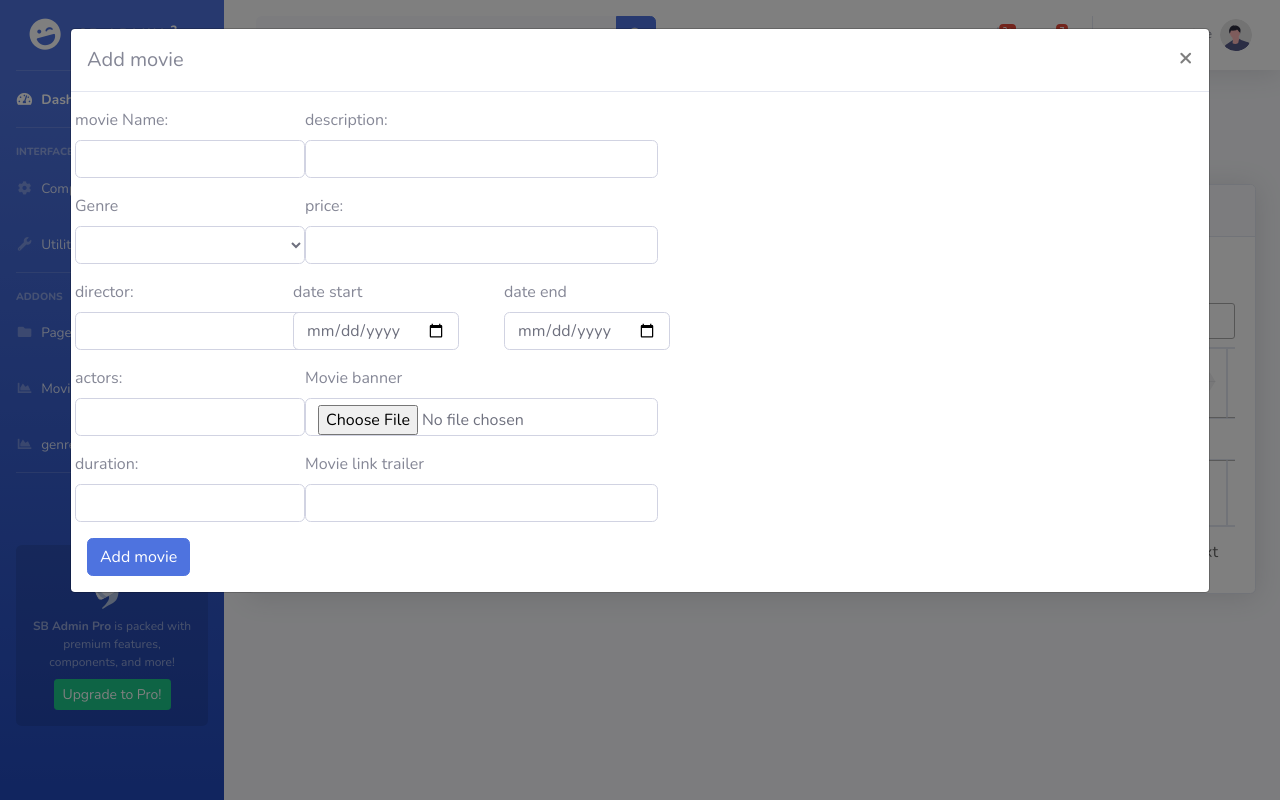
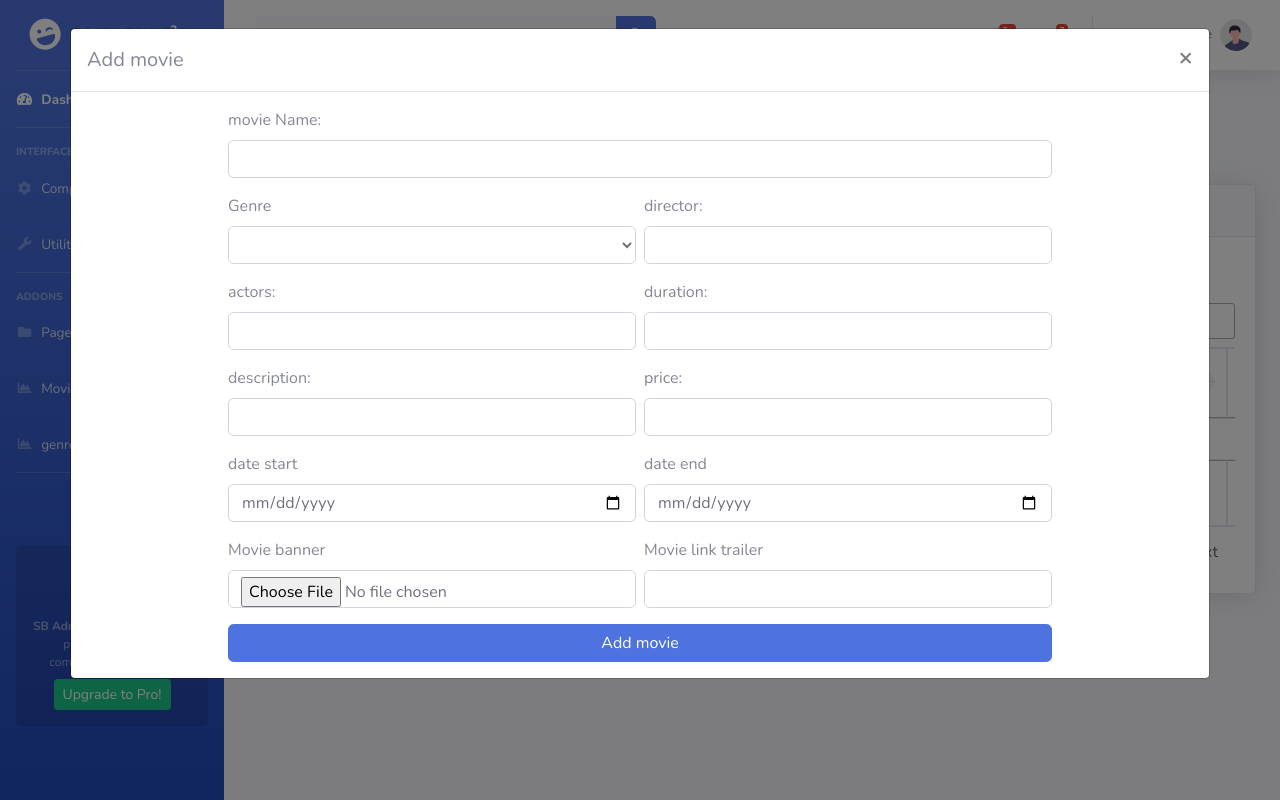
Before and after one commit to Nhanpro385/MBT_Nhom7_, a PHP site: page /admin/index.php?movie in a window 1280 px wide, after a click on "Add Movie". Run offline with PHP 8.4, Linux system fonts and the light colour scheme; the visitor is signed in with stand-in values (Sample User, id 1); data that the repository does not hold is empty; some libraries are stand-ins or nearby versions.

Commit message:
[css] - chinh sua form add movie admin N7.61

```diff
--- a/admin/layout.php
+++ b/admin/layout.php
@@ -6,6 +6,7 @@
     <meta charset="utf-8">
     <meta http-equiv="X-UA-Compatible" content="IE=edge">
     <meta name="viewport" content="width=device-width, initial-scale=1, shrink-to-fit=no">
+    <link rel="stylesheet" href="../public/css/admin_style.css">
     <meta name="description" content="">
     <meta name="author" content="">
 
@@ -13,9 +14,7 @@
 
     <!-- Custom fonts for this template-->
     <link href="../public/admintemplate/vendor/fontawesome-free/css/all.min.css" rel="stylesheet" type="text/css">
-    <link
-        href="https://fonts.googleapis.com/css?family=Nunito:200,200i,300,300i,400,400i,600,600i,700,700i,800,800i,900,900i"
-        rel="stylesheet">
+    <link href="https://fonts.googleapis.com/css?family=Nunito:200,200i,300,300i,400,400i,600,600i,700,700i,800,800i,900,900i" rel="stylesheet">
     <!-- DataTables CSS -->
     <link rel="stylesheet" type="text/css" href="https://cdn.datatables.net/1.11.6/css/jquery.dataTables.css">
 
@@ -44,4 +43,5 @@
 <!-- Page level custom scripts -->
 <!-- <script src="../public/admintemplate/js/demo/chart-area-demo.js"></script>
     <script src="../public/admintemplate/js/demo/chart-pie-demo.js"></script> -->
+
 </html>
--- a/admin/view/movies_manager.php
+++ b/admin/view/movies_manager.php
@@ -16,8 +16,7 @@
             <!-- Topbar Search -->
             <form class="d-none d-sm-inline-block form-inline mr-auto ml-md-3 my-2 my-md-0 mw-100 navbar-search">
                 <div class="input-group">
-                    <input type="text" class="form-control bg-light border-0 small" placeholder="Search for..."
-                        aria-label="Search" aria-describedby="basic-addon2">
+                    <input type="text" class="form-control bg-light border-0 small" placeholder="Search for..." aria-label="Search" aria-describedby="basic-addon2">
                     <div class="input-group-append">
                         <button class="btn btn-primary" type="button">
                             <i class="fas fa-search fa-sm"></i>
@@ -31,17 +30,14 @@
 
                 <!-- Nav Item - Search Dropdown (Visible Only XS) -->
                 <li class="nav-item dropdown no-arrow d-sm-none">
-                    <a class="nav-link dropdown-toggle" href="#" id="searchDropdown" role="button"
-                        data-toggle="dropdown" aria-haspopup="true" aria-expanded="false">
+                    <a class="nav-link dropdown-toggle" href="#" id="searchDropdown" role="button" data-toggle="dropdown" aria-haspopup="true" aria-expanded="false">
                         <i class="fas fa-search fa-fw"></i>
                     </a>
                     <!-- Dropdown - Messages -->
-                    <div class="dropdown-menu dropdown-menu-right p-3 shadow animated--grow-in"
-                        aria-labelledby="searchDropdown">
+                    <div class="dropdown-menu dropdown-menu-right p-3 shadow animated--grow-in" aria-labelledby="searchDropdown">
                         <form class="form-inline mr-auto w-100 navbar-search">
                             <div class="input-group">
-                                <input type="text" class="form-control bg-light border-0 small"
-                                    placeholder="Search for..." aria-label="Search" aria-describedby="basic-addon2">
+                                <input type="text" class="form-control bg-light border-0 small" placeholder="Search for..." aria-label="Search" aria-describedby="basic-addon2">
                                 <div class="input-group-append">
                                     <button class="btn btn-primary" type="button">
                                         <i class="fas fa-search fa-sm"></i>
@@ -54,15 +50,13 @@
 
                 <!-- Nav Item - Alerts -->
                 <li class="nav-item dropdown no-arrow mx-1">
-                    <a class="nav-link dropdown-toggle" href="#" id="alertsDropdown" role="button"
-                        data-toggle="dropdown" aria-haspopup="true" aria-expanded="false">
+                    <a class="nav-link dropdown-toggle" href="#" id="alertsDropdown" role="button" data-toggle="dropdown" aria-haspopup="true" aria-expanded="false">
                         <i class="fas fa-bell fa-fw"></i>
                         <!-- Counter - Alerts -->
                         <span class="badge badge-danger badge-counter">3+</span>
                     </a>
                     <!-- Dropdown - Alerts -->
-                    <div class="dropdown-list dropdown-menu dropdown-menu-right shadow animated--grow-in"
-                        aria-labelledby="alertsDropdown">
+                    <div class="dropdown-list dropdown-menu dropdown-menu-right shadow animated--grow-in" aria-labelledby="alertsDropdown">
                         <h6 class="dropdown-header">
                             Alerts Center
                         </h6>
@@ -105,15 +99,13 @@
 
                 <!-- Nav Item - Messages -->
                 <li class="nav-item dropdown no-arrow mx-1">
-                    <a class="nav-link dropdown-toggle" href="#" id="messagesDropdown" role="button"
-                        data-toggle="dropdown" aria-haspopup="true" aria-expanded="false">
+                    <a class="nav-link dropdown-toggle" href="#" id="messagesDropdown" role="button" data-toggle="dropdown" aria-haspopup="true" aria-expanded="false">
                         <i class="fas fa-envelope fa-fw"></i>
                         <!-- Counter - Messages -->
                         <span class="badge badge-danger badge-counter">7</span>
                     </a>
                     <!-- Dropdown - Messages -->
-                    <div class="dropdown-list dropdown-menu dropdown-menu-right shadow animated--grow-in"
-                        aria-labelledby="messagesDropdown">
+                    <div class="dropdown-list dropdown-menu dropdown-menu-right shadow animated--grow-in" aria-labelledby="messagesDropdown">
                         <h6 class="dropdown-header">
                             Message Center
                         </h6>
@@ -152,8 +144,7 @@
                         </a>
                         <a class="dropdown-item d-flex align-items-center" href="#">
                             <div class="dropdown-list-image mr-3">
-                                <img class="rounded-circle" src="https://source.unsplash.com/Mv9hjnEUHR4/60x60"
-                                    alt="...">
+                                <img class="rounded-circle" src="https://source.unsplash.com/Mv9hjnEUHR4/60x60" alt="...">
                                 <div class="status-indicator bg-success"></div>
                             </div>
                             <div>
@@ -170,14 +161,12 @@
 
                 <!-- Nav Item - User Information -->
                 <li class="nav-item dropdown no-arrow">
-                    <a class="nav-link dropdown-toggle" href="#" id="userDropdown" role="button" data-toggle="dropdown"
-                        aria-haspopup="true" aria-expanded="false">
+                    <a class="nav-link dropdown-toggle" href="#" id="userDropdown" role="button" data-toggle="dropdown" aria-haspopup="true" aria-expanded="false">
                         <span class="mr-2 d-none d-lg-inline text-gray-600 small">Douglas McGee</span>
                         <img class="img-profile rounded-circle" src="img/undraw_profile.svg">
                     </a>
                     <!-- Dropdown - User Information -->
-                    <div class="dropdown-menu dropdown-menu-right shadow animated--grow-in"
-                        aria-labelledby="userDropdown">
+                    <div class="dropdown-menu dropdown-menu-right shadow animated--grow-in" aria-labelledby="userDropdown">
                         <a class="dropdown-item" href="#">
                             <i class="fas fa-user fa-sm fa-fw mr-2 text-gray-400"></i>
                             Profile
@@ -202,8 +191,7 @@
 
         </nav>
         <!-- End of Topbar -->
-        <div class="modal fade " id="addMovieModal" tabindex="-1" role="dialog" aria-labelledby="addMovieModalLabel"
-            aria-hidden="true">
+        <div class="modal fade " id="addMovieModal" tabindex="-1" role="dialog" aria-labelledby="addMovieModalLabel" aria-hidden="true">
             <div class="modal-dialog modal-xl" role="document">
                 <div class="modal-content">
                     <div class="modal-header">
@@ -214,17 +202,18 @@
                     </div>
                     <div class="modal-body">
                         <form id="addmovieForm" enctype="multipart/form-data">
+                            <div>
                                 <div class="row">
-                                <div>
-                                    <div class="form-group">
+
+                                    <div class="form-group w-100">
                                         <label for="movieName">movie Name:</label>
-                                        <input type="text" class="form-control" id="add_movie_name"
-                                            name="add_movie_name" required>
+                                        <input type="text" class="form-control" id="add_movie_name" name="add_movie_name" required>
                                     </div>
-                                    <div class="form-group">
+                                </div>
+                                <div class="row">
+                                    <div class="form-group w-50 pr-1">
                                         <label for="movie_genre">Genre</label>
-                                        <select class="form-control" id="add_movie_genre" name="add_movie_genre"
-                                            required>
+                                        <select class="form-control" id="add_movie_genre" name="add_movie_genre" required>
                                             <?php
                                             // Assuming $movies is an array containing movie names fetched from the database
                                             foreach ($genres as $genre) {
@@ -233,59 +222,63 @@
                                             ?>
                                         </select>
                                     </div>
-                                    <div class="form-group">
+
+                                    <div class="form-group w-50 pl-1">
                                         <label for="director">director:</label>
-                                        <input type="text" class="form-control" id="add_movie_director"
-                                            name="add_movie_add" required>
-                                    </div>
-                                    <div class="form-group">
-                                        <label for="actors">actors:</label>
-                                        <input type="text" class="form-control" id="add_movie_actors"
-                                            name="add_movie_actors" required>
-                                    </div>
-                                    <div class="form-group">
-                                        <label for="duration">duration:</label>
-                                        <input type="text" class="form-control" id="add_movie_duration"
-                                            name="add_movie_duration" required>
+                                        <input type="text" class="form-control" id="add_movie_director" name="add_movie_director" required>
+
                                     </div>
                                 </div>
-                                <div>
-                                    <div class="form-group">
-                                        <label for="description">description:</label>
-                                        <input type="text" class="form-control" id="add_movie_description"
-                                            name="add_movie_description" required>
+                                <div class="row">
+
+                                    <div class="form-group w-50 pr-1">
+                                        <label for="actors">actors:</label>
+                                        <input type="text" class="form-control" id="add_movie_actors" name="add_movie_actors" required>
+                                    </div>
+                                    <div class="form-group w-50 pl-1">
+                                        <label for="duration">duration:</label>
+                                        <input type="text" class="form-control" id="add_movie_duration" name="add_movie_duration" required>
+                                    </div>
                                 </div>
 
-                                    <div class="form-group">
+                                <div class="row">
+                                    <div class="form-group w-50 pr-1">
+                                        <label for="description">description:</label>
+                                        <input type="text" class="form-control" id="add_movie_description" name="add_movie_description" required>
+                                    </div>
+
+                                    <div class="form-group w-50 pl-1">
                                         <label for="price">price:</label>
-                                        <input type="text" class="form-control" id="add_movie_price"
-                                            name="add_movie_price" required>
-                                    </div>
-                                    <div class="row d-flex justify-content-between">
-                                        <div class="form-group">
-                                            <label for="add_movie_date_start">date start</label>
-                                            <input type="date" class="form-control" id="add_movie_date_start"
-                                                name="add_movie_date_start" required>
-                                        </div>
-                                        <div class="form-group">
-                                            <label for="add_movie_date_end">date end</label>
-                                            <input type="date" class="form-control" id="add_movie_date_end"
-                                                name="add_movie_date_end" required>
+                                        <input type="text" class="form-control" id="add_movie_price" name="add_movie_price" required>
                                     </div>
                                 </div>
-                                    <div class="form-group">
-                                        <label for="add_movie_img">Movie banner</label>
-                                        <input type="file" class="form-control" id="add_movie_img" name="add_movie_img"
-                                            required>
+                                <div class="row">
+
+                                    <div class="form-group w-50 pr-1">
+                                        <label for="add_movie_date_start">date start</label>
+                                        <input type="date" class="form-control" id="add_movie_date_start" name="add_movie_date_start" required>
                                     </div>
-                                    <div class="form-group">
-                                        <label for="add_movie_link">Movie link trailer</label>
-                                        <input type="text" class="form-control" id="add_movie_link"
-                                            name="add_movie_link" required>
+                                    <div class="form-group w-50 pl-1">
+                                        <label for="add_movie_date_end">date end</label>
+                                        <input type="date" class="form-control" id="add_movie_date_end" name="add_movie_date_end" required>
                                     </div>
                                 </div>
+                                <div class="row">
+                                    <div class="form-group w-50 pr-1">
+                                        <label for="add_movie_img">Movie banner</label>
+                                        <input type="file" class="form-control" id="add_movie_img" name="add_movie_img" required>
                                     </div>
-                            <button type="submit" class="btn btn-primary">Add movie</button>
+                                    <div class="form-group w-50 pl-1">
+                                        <label for="add_movie_link">Movie link trailer</label>
+                                        <input type="text" class="form-control" id="add_movie_link" name="add_movie_link" required>
+                                    </div>
+                                </div>
+
+                            </div>
+                            <div class="row">
+
+                                <button type="submit" class="btn btn-primary w-100">Add movie</button>
+                            </div>
                         </form>
                     </div>
                 </div>
@@ -307,7 +300,7 @@
 
                 <div class="col-md-6 mt-2">
                     <button class="btn btn-success" data-toggle="modal" data-target="#addMovieModal">
-                        <i class="fas fa-plus-circle"></i>  Add Movie
+                        <i class="fas fa-plus-circle"></i> Add Movie
                     </button>
                 </div>
 
@@ -449,8 +442,7 @@
 
 </div>
 <!-- Modal -->
-<div class="modal fade" id="updateModal" tabindex="-1" role="dialog" aria-labelledby="exampleModalLabel"
-    aria-hidden="true">
+<div class="modal fade" id="updateModal" tabindex="-1" role="dialog" aria-labelledby="exampleModalLabel" aria-hidden="true">
     <div class="modal-dialog" role="document">
         <div class="modal-content">
             <div class="modal-header">
@@ -486,37 +478,31 @@
                             </div>
                             <div class="form-group">
                                 <label for="actors">actors:</label>
-                            <input type="text" class="form-control" id="add_movie_actors" name="add_movie_actors"
-                                required>
+                                <input type="text" class="form-control" id="add_movie_actors" name="add_movie_actors" required>
                             </div>
                             <div class="form-group">
                                 <label for="duration">duration:</label>
-                            <input type="text" class="form-control" id="add_movie_duration" name="add_movie_duration"
-                                required>
+                                <input type="text" class="form-control" id="add_movie_duration" name="add_movie_duration" required>
                             </div>
                         </div>
                         <div>
                             <div class="form-group">
                                 <label for="description">description:</label>
-                            <input type="text" class="form-control" id="add_movie_description"
-                                name="add_movie_description" required>
+                                <input type="text" class="form-control" id="add_movie_description" name="add_movie_description" required>
                             </div>
 
                             <div class="form-group">
                                 <label for="price">price:</label>
-                            <input type="text" class="form-control" id="add_movie_price" name="add_movie_price"
-                                required>
+                                <input type="text" class="form-control" id="add_movie_price" name="add_movie_price" required>
                             </div>
                             <div class="row d-flex justify-content-between">
                                 <div class="form-group">
                                     <label for="add_movie_date_start">date start</label>
-                                <input type="date" class="form-control" id="add_movie_date_start"
-                                    name="add_movie_date_start" required>
+                                    <input type="date" class="form-control" id="add_movie_date_start" name="add_movie_date_start" required>
                                 </div>
                                 <div class="form-group">
                                     <label for="add_movie_date_end">date end</label>
-                                <input type="date" class="form-control" id="add_movie_date_end"
-                                    name="add_movie_date_end" required>
+                                    <input type="date" class="form-control" id="add_movie_date_end" name="add_movie_date_end" required>
                                 </div>
                             </div>
                             <div class="form-group">
@@ -543,20 +529,19 @@
 <link rel="stylesheet" type="text/css" href="https://cdn.datatables.net/1.10.24/css/jquery.dataTables.min.css">
 
 <!-- DataTables JS -->
-<script type="text/javascript" charset="utf8"
-    src="https://cdn.datatables.net/1.10.24/js/jquery.dataTables.min.js"></script>
+<script type="text/javascript" charset="utf8" src="https://cdn.datatables.net/1.10.24/js/jquery.dataTables.min.js"></script>
 
 <!-- Bootstrap JS -->
 <script src="https://stackpath.bootstrapcdn.com/bootstrap/4.5.2/js/bootstrap.min.js"></script>
 <script>
-$(function(){
+    $(function() {
         // File input field trigger when the HTML element is clicked
-    $("#add_movie_img").click(function(){
+        $("#add_movie_img").click(function() {
             $("#fileInput").click();
         });
 
         // Prevent browsers from opening the file when it's dragged and dropped
-    $(document).on('drop dragover', function (e) {
+        $(document).on('drop dragover', function(e) {
             e.preventDefault();
         });
 
@@ -564,7 +549,7 @@ $(function(){
         $('input[type=file]').on('change', fileUpload);
     });
 
-function fileUpload(event){
+    function fileUpload(event) {
         // Allowed file types
         var allowedFileTypes = 'image.*'; // You can adjust this based on your requirements
 
@@ -610,7 +595,7 @@ function fileUpload(event){
                 // Post file data for upload
                 xhr.open('POST', 'controller/add_movie.php', true);
                 xhr.send(data);
-            xhr.onload = function () {
+                xhr.onload = function() {
                     // Get response and show the uploading status
                     var response = JSON.parse(xhr.responseText);
                     if (xhr.status === 200 && response.status == 'ok') {
@@ -627,20 +612,22 @@ function fileUpload(event){
     }
 
 
-    $(document).ready(function () {
+    $(document).ready(function() {
         // Khởi tạo DataTable
         var table = $('#dataTable').DataTable({
-            "paging": true,         // Bật phân trang
-            "pageLength": 10,       // Số lượng hàng trên mỗi trang
-            "lengthMenu": [10, 25, 50, 75, 100],  // Số lượng hàng trên mỗi trang trong menu dropdown
-            "order": [[0, 'asc']]   // Sắp xếp mặc định theo cột đầu tiên (ID) theo thứ tự tăng dần
+            "paging": true, // Bật phân trang
+            "pageLength": 10, // Số lượng hàng trên mỗi trang
+            "lengthMenu": [10, 25, 50, 75, 100], // Số lượng hàng trên mỗi trang trong menu dropdown
+            "order": [
+                [0, 'asc']
+            ] // Sắp xếp mặc định theo cột đầu tiên (ID) theo thứ tự tăng dần
         });
     });
 
 
-    $(document).ready(function () {
+    $(document).ready(function() {
         // Handle the update button click
-    $(document).on('click', '.update-btn', function () {
+        $(document).on('click', '.update-btn', function() {
             var movieId = $(this).data('movie_id');
             var title = $(this).data('title');
             var genreId = $(this).data('genre_id');
@@ -674,7 +661,7 @@ function fileUpload(event){
         });
 
         // Handle the form submission
-    $(document).on('submit', '#updateForm', function (e) {
+        $(document).on('submit', '#updateForm', function(e) {
             e.preventDefault();
             // Perform the necessary update logic here
         });
--- a/pdo.php
+++ b/pdo.php
@@ -1,7 +1,7 @@
 <?php
-$dburl = "mysql:host=localhost;dbname=duan1;charset=utf8";
+$dburl = "mysql:host=localhost;dbname=duan2;charset=utf8";
 $username = "root";
-$password = "";
+$password = "hao123";
 try {
     $conn = new PDO($dburl, $username, $password);
     $conn->setAttribute(PDO::ATTR_ERRMODE, PDO::ERRMODE_EXCEPTION);
@@ -11,9 +11,9 @@ try {
 }
 function pdo_get_connection()
 {
-    $dburl =  "mysql:host=localhost;dbname=duan1;charset=utf8";
+    $dburl =  "mysql:host=localhost;dbname=duan2;charset=utf8";
     $username = "root";
-    $password = "";
+    $password = "hao123";
     $conn = new PDO($dburl, $username, $password);
     $conn->setAttribute(PDO::ATTR_ERRMODE, PDO::ERRMODE_EXCEPTION);
     return $conn;
--- /dev/null
+++ b/public/css/admin_style.css
@@ -0,0 +1,5 @@
+
+#addmovieForm {
+  margin: 0 auto;
+  width: 800px;
+}
```
Also changed, not shown: admin/view/add_movie.php (+56 -59 lines). Lines whose indentation alone changed are shown as unchanged.
